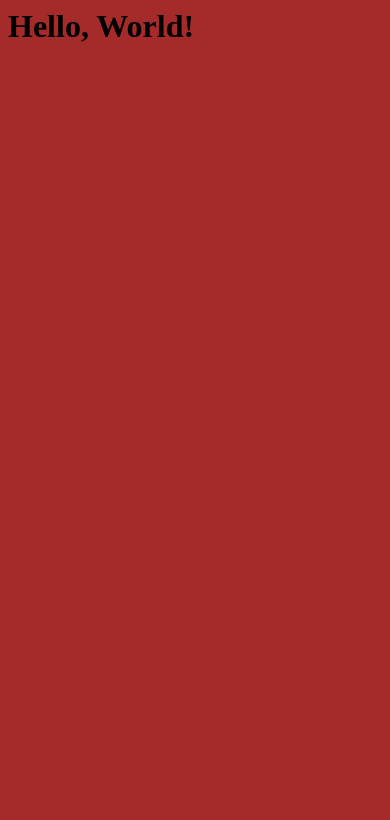
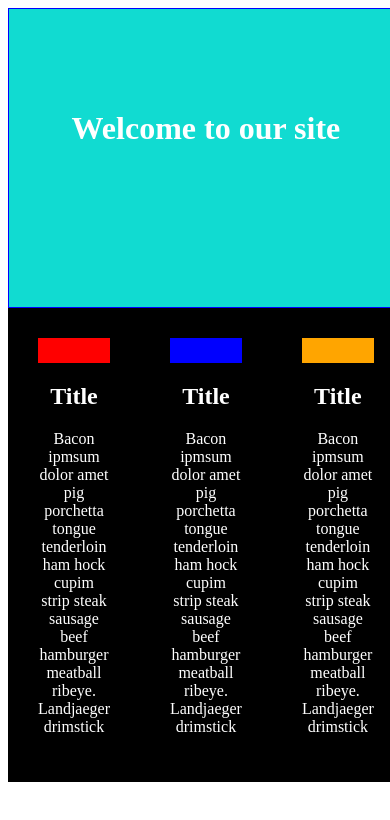
Before and after one commit to Lisad2244/First-Responsive-website, a plain HTML site: page index.html in a window 390 px wide. Drawn offline with Linux system fonts and the light colour scheme.

Commit message:
UPLOADED BEFORE ADDING RESPONSIVE COMMANDS

```diff
--- a/index.html
+++ b/index.html
@@ -6,7 +6,37 @@
     <title>First Responsive Website</title>
     <link rel="stylesheet" href="./styles.css">
 </head>
+
 <body>
-  <h1>Hello, World!</h1>
-</body>
+
+    <div class = "grid-container">
+  <div class="heading">
+        <h1>Welcome to our site</h1>
+  </div>
+
+    <div class="container1">
+        <div class="redbox"></div>
+        <h2>Title</h2>
+        <p>Bacon ipmsum dolor amet pig porchetta tongue tenderloin ham hock
+        cupim strip steak sausage beef hamburger meatball ribeye.
+        Landjaeger drimstick</p>
+        </div>
+
+    <div class="container2">
+        <div class="bluebox"></div>
+        <h2>Title</h2>
+        <p>Bacon ipmsum dolor amet pig porchetta tongue tenderloin ham hock
+        cupim strip steak sausage beef hamburger meatball ribeye.
+        Landjaeger drimstick</p>
+    </div>
+
+    <div class="container3">
+        <div class="orangebox"></div>
+        <h2>Title</h2>
+        <p>Bacon ipmsum dolor amet pig porchetta tongue tenderloin ham hock
+        cupim strip steak sausage beef hamburger meatball ribeye.
+        Landjaeger drimstick</p>
+    </div>
+</div>
+    </body>
 </html>
--- a/styles.css
+++ b/styles.css
@@ -1,4 +1,61 @@
-body {
-    height: 100%;
-    background-color: brown;
+.heading {
+  border: 1px solid blue;
+  grid-column: 1/-1;
+  grid-row: 1/2;
+  padding-top: 80px;
+  text-align: center;
+  background-color: rgb(17, 219, 209);
+  color: white;
 }
+
+.grid-container {
+  display: grid;
+  grid-template-columns: repeat(3, auto);
+  grid-auto-rows: 300px auto;
+}
+
+.container1 {
+  grid-column: 1/2;
+  grid-row: 2/3;
+  text-align: center;
+  color: white;
+  background-color: black;
+  padding: 30px;
+}
+
+.container2 {
+  grid-column: 2/3;
+  grid-row: 2/3;
+  text-align: center;
+  color: white;
+  background-color: black;
+  padding: 30px;
+}
+
+.container3 {
+  grid-column: 3/4;
+  grid-row: 2/3;
+  text-align: center;
+  color: white;
+  background-color: black;
+  padding: 30px;
+}
+
+.redbox {
+  width: auto;
+  height: 25px;
+  background-color: red;
+}
+
+.bluebox {
+  width: auto;
+  height: 25px;
+  background-color: blue;
+}
+
+.orangebox {
+    width: auto;
+    height: 25px;
+    background-color: orange;
+  }
+    /* grid-template-rows: repeat(2,100px); */
```
